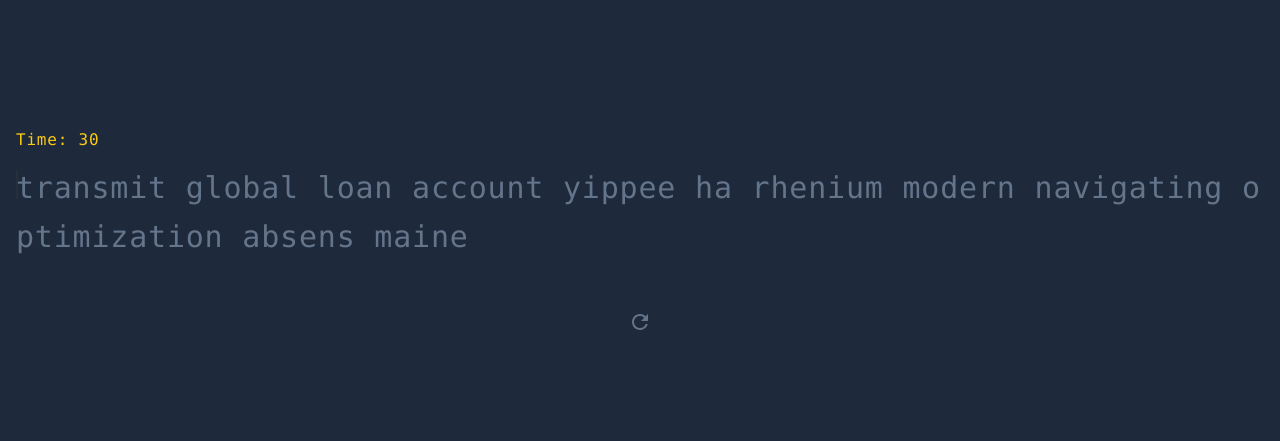
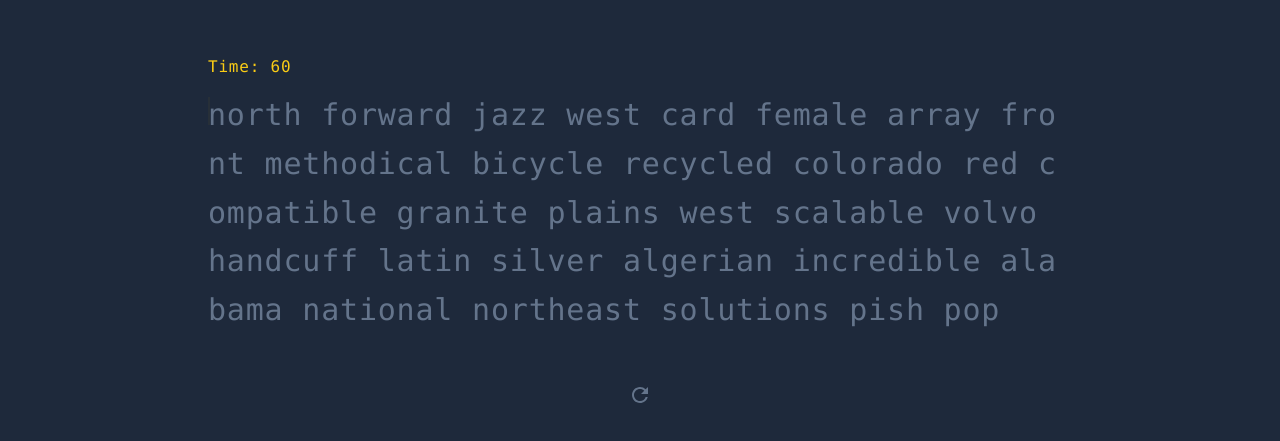
Before and after one commit to duplantier/Type-i-Fast, a React (Create React App) app: page / in a window 1280 px wide. Shown: the part 165-606 px from the top of the page. Built offline with nearby package versions, Linux system fonts and the light colour scheme.

Commit message:
Build: First working demo of the app!

```diff
--- a/src/components/Results.tsx
+++ b/src/components/Results.tsx
@@ -18,7 +18,9 @@
   const animate = { opacity: 1 };
   const duration = { duration: 0.3 };
 
-  if (state !== "finish") return null;
+  if (state !== "finish") {
+    return null;
+  }
   return (
     <motion.ul
       className={`flex flex-col items-center text-primary-400 space-y-3 ${className}`}
--- a/src/hooks/useEngine.ts
+++ b/src/hooks/useEngine.ts
@@ -1,77 +1,33 @@
-import { useState, useCallback, useEffect } from "react";
+import { useCallback, useEffect, useState } from "react";
 import { countErrors } from "../utils/helpers";
-import useCountdownTimer from "./useCountdownTimer";
+import useCountdown from "./useCountdownTimer";
+import useTypings from "./useTypings";
 import useWords from "./useWords";
-import useTyping from "./useTypings";
 
 export type State = "start" | "run" | "finish";
 
-const NUMBER_OF_WORDS = 12;
-const COUNTDOWN_SECONDS = 30;
+const NUMBER_OF_WORDS = 30;
+const COUNTDOWN_SECONDS = 60;
+const { debug } = console;
 
 const useEngine = () => {
   const [state, setState] = useState<State>("start");
+
+  const { timeLeft, startCountdown, resetCountDown } =
+    useCountdown(COUNTDOWN_SECONDS);
+
   const { words, updateWords } = useWords(NUMBER_OF_WORDS);
 
-  const { timeLeft, startCountdown } = useCountdownTimer(COUNTDOWN_SECONDS);
-  const { resetCountDown } = useCountdownTimer(COUNTDOWN_SECONDS);
-
-  const { typed, cursor, clearTyped, resetTotalTyped, totalTyped } = useTyping(
+  const { cursor, typed, clearTyped, totalTyped, resetTotalTyped } = useTypings(
     state !== "finish"
   );
-
   const [errors, setErrors] = useState(0);
 
   const isStarting = state === "start" && cursor > 0;
-
   const areWordsFinished = cursor === words.length;
 
-  const sumErrors = useCallback(() => {
-    const wordsReached = words.substring(0, cursor);
-    setErrors((prevErrors) => prevErrors + countErrors(typed, wordsReached));
-  }, [typed, words, cursor]);
-
-  // ! as soon the user starts typing the first letter, we start:
-  useEffect(() => {
-    if (isStarting) {
-      setState("run");
-      startCountdown();
-    }
-  }, [isStarting, startCountdown, cursor]);
-
-  // ! when the timer is over, we finish the game:
-  useEffect(() => {
-    if (!timeLeft) {
-      console.log("Game over!");
-      setState("finish");
-      sumErrors();
-    }
-  }, [timeLeft, sumErrors]);
-
-  /*
-   * When the current words are all filled up,
-   * We generate and show another set of words!
-   */
-
-  useEffect(() => {
-    if (areWordsFinished) {
-      console.log("Words finished!");
-      sumErrors();
-      updateWords();
-      clearTyped();
-    }
-  }, [
-    cursor,
-    words,
-    clearTyped,
-    typed,
-    areWordsFinished,
-    updateWords,
-    sumErrors,
-  ]);
-
   const restart = useCallback(() => {
-    console.log("Restarting...");
+    debug("restarting...");
     resetCountDown();
     resetTotalTyped();
     setState("start");
@@ -79,7 +35,44 @@
     updateWords();
     clearTyped();
   }, [clearTyped, updateWords, resetCountDown, resetTotalTyped]);
-  return { state, words, timeLeft, typed, totalTyped, errors, restart };
+
+  const sumErrors = useCallback(() => {
+    debug(`cursor: ${cursor} - words.length: ${words.length}`);
+    const wordsReached = words.substring(0, Math.min(cursor, words.length));
+    setErrors((prevErrors) => prevErrors + countErrors(typed, wordsReached));
+  }, [typed, words, cursor]);
+
+  // as soon the user starts typing the first letter, we start
+  useEffect(() => {
+    if (isStarting) {
+      setState("run");
+      startCountdown();
+    }
+  }, [isStarting, startCountdown]);
+
+  // when the time is up, we've finished
+  useEffect(() => {
+    if (!timeLeft && state === "run") {
+      debug("time is up...");
+      setState("finish");
+      sumErrors();
+    }
+  }, [timeLeft, state, sumErrors]);
+
+  /**
+   * when the current words are all filled up,
+   * we generate and show another set of words
+   */
+  useEffect(() => {
+    if (areWordsFinished) {
+      debug("words are finished...");
+      sumErrors();
+      updateWords();
+      clearTyped();
+    }
+  }, [clearTyped, areWordsFinished, updateWords, sumErrors]);
+
+  return { state, words, typed, errors, restart, timeLeft, totalTyped };
 };
 
 export default useEngine;
--- a/src/index.css
+++ b/src/index.css
@@ -4,6 +4,6 @@
 
 @layer base {
     body {
-        @apply min-h-screen bg-slate-800 grid place-items-center font-mono tracking-wider px-4;
+        @apply min-h-screen max-w-[70%] mx-auto bg-slate-800 grid place-items-center font-mono tracking-wider px-4;
     }
 }
```
